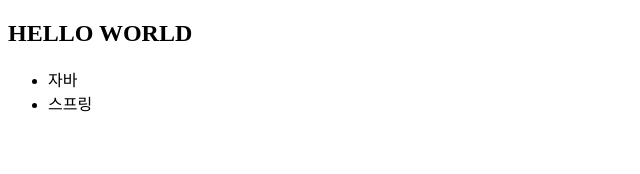
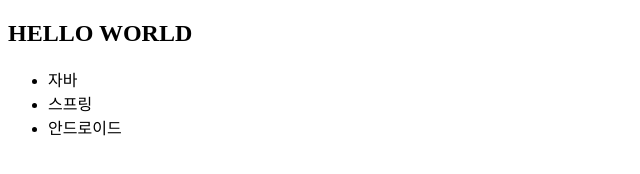
Before and after one commit to eogk09/kosmo-8-git, a plain HTML site: page WebContent/Index.html in a window 1280 px wide. Shown: the full height of the page, 0-640 px from the left. Drawn offline with Linux system fonts and the light colour scheme.

Commit message:
안드로이드 아이템 추가

```diff
--- a/WebContent/Index.html
+++ b/WebContent/Index.html
@@ -9,6 +9,7 @@
 <ul>
 	<li>자바</li>
 	<li>스프링</li>
+	<li>안드로이드</li>
 </ul>
 </body>
 </html>
```
